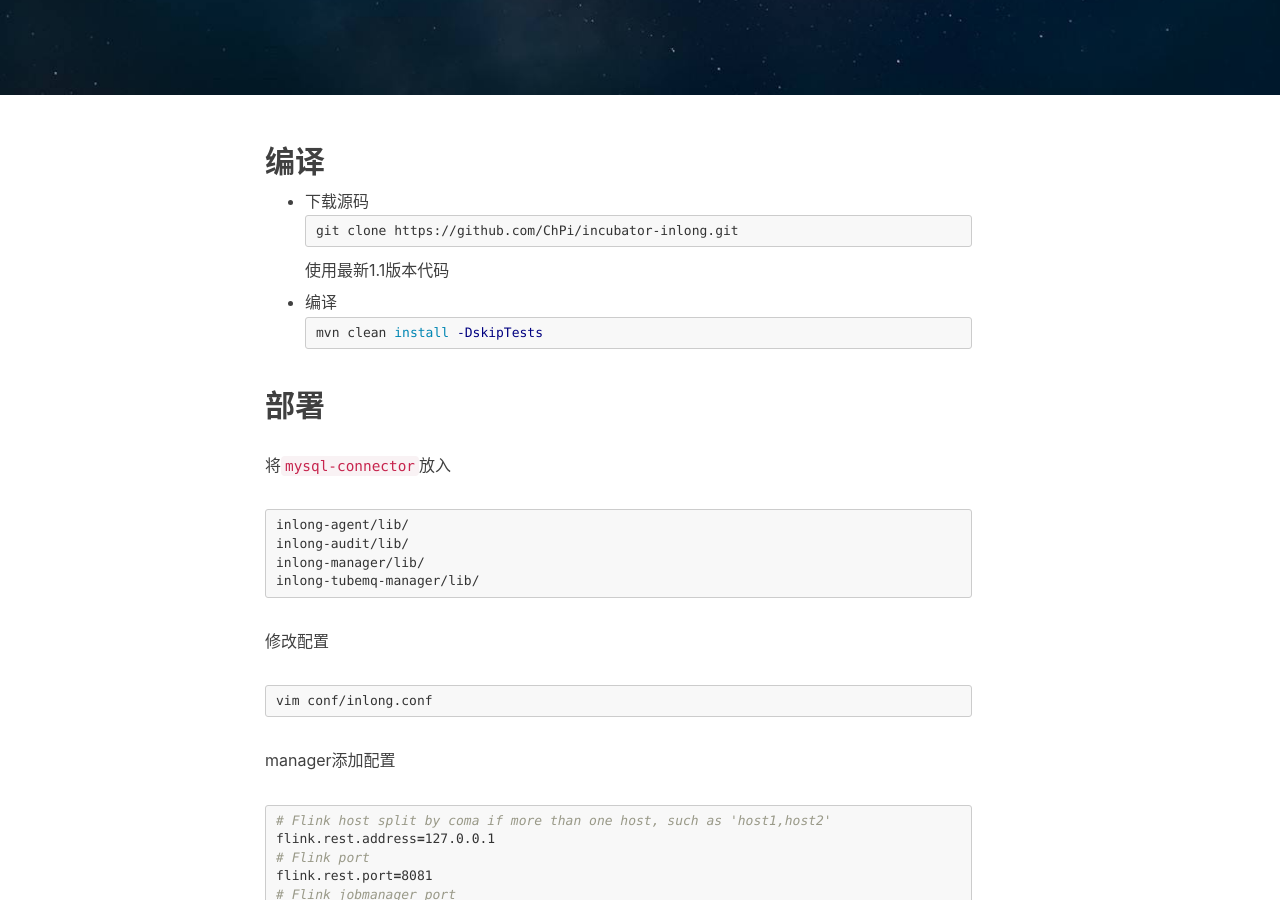
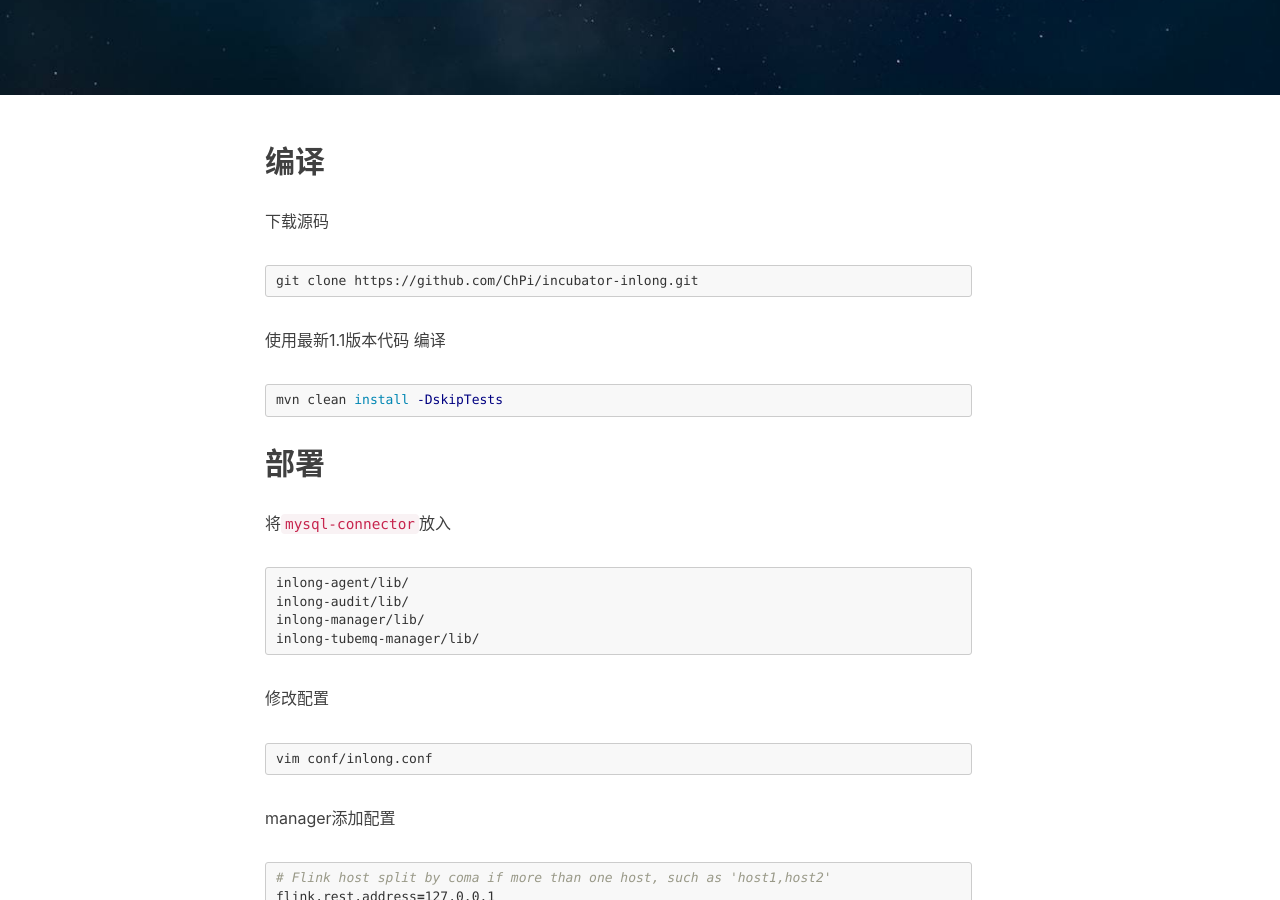
Before and after one commit to ChPi/ChPi.github.io, a Jekyll site: the page built from _posts/2022-05-16-inlong安装部署.markdown, in a window 1280 px wide and 900 px high, scrolled down 428 px. Built offline with Jekyll 4.4.1, drawn with Linux system fonts in a browser that asks for light colours; nearby versions of some CDN libraries; formulas are drawn with MathJax 3; comment, search, counter and statistics services are not loaded.

Commit message:
Apache Inlong部署测试

````diff
--- a/_posts/2022-05-16-inlong安装部署.markdown
+++ b/_posts/2022-05-16-inlong安装部署.markdown
@@ -9,12 +9,12 @@ tags:
 - Apache Inlong
 ---
 ## 编译
-* 下载源码
+下载源码
 ```shell
 git clone https://github.com/ChPi/incubator-inlong.git
 ```
 使用最新1.1版本代码
-* 编译
+编译
 ```shell
 mvn clean install -DskipTests
 ```
````
